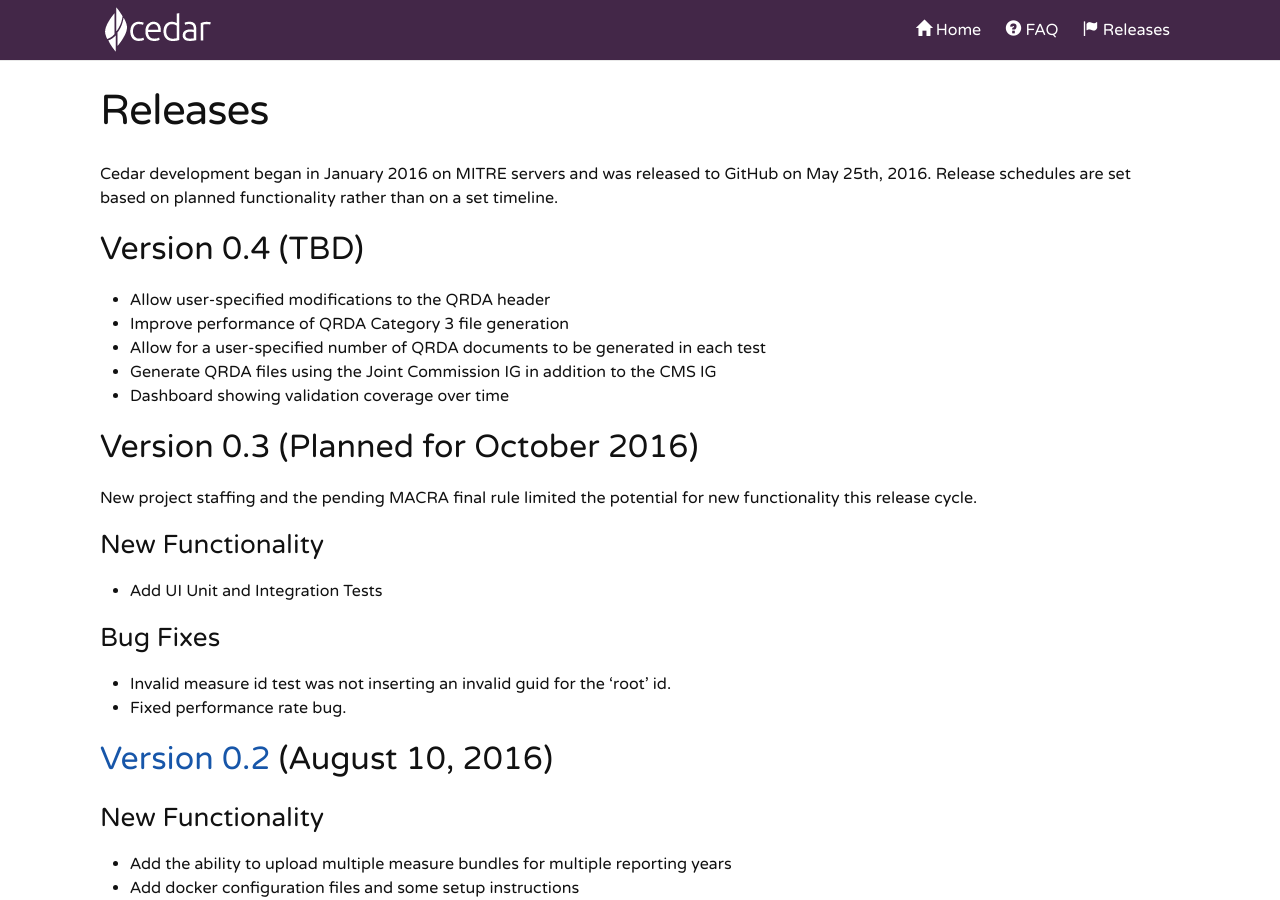
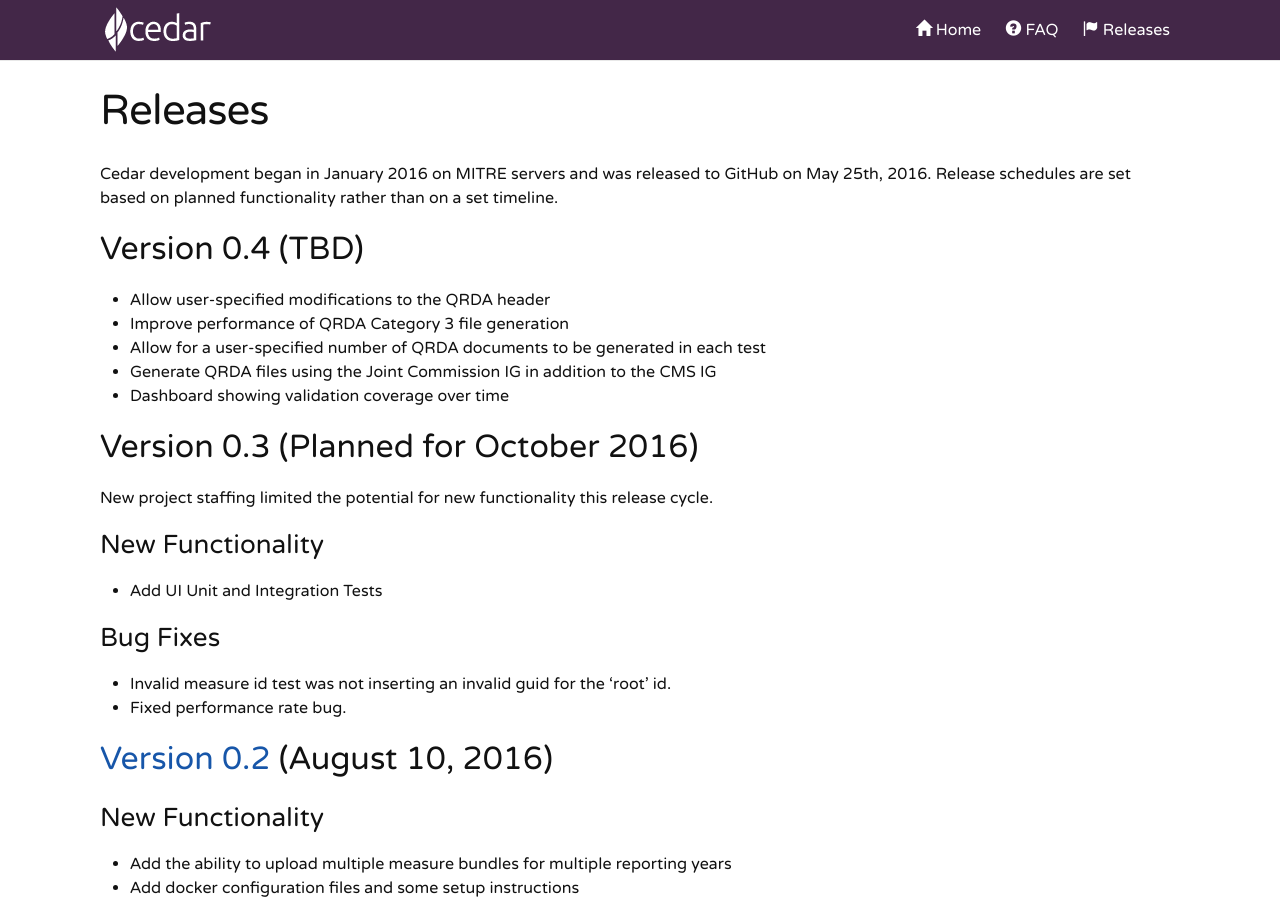
Before and after one commit to edeyoung/cedar, a Jekyll site: the page built from releases.md, in a window 1280 px wide and 900 px high. Built offline with Jekyll 4.4.1, drawn with Linux system fonts in a browser that asks for light colours.

Commit message:
Correction of planned release description.

```diff
--- a/releases.md
+++ b/releases.md
@@ -16,8 +16,7 @@ Cedar development began in January 2016 on MITRE servers and was released to Git
 
 ## Version 0.3 (Planned for October 2016)
 
-New project staffing and the pending MACRA final rule limited the potential for new functionality
-this release cycle.
+New project staffing limited the potential for new functionality this release cycle.
 
 ### New Functionality
 
```
